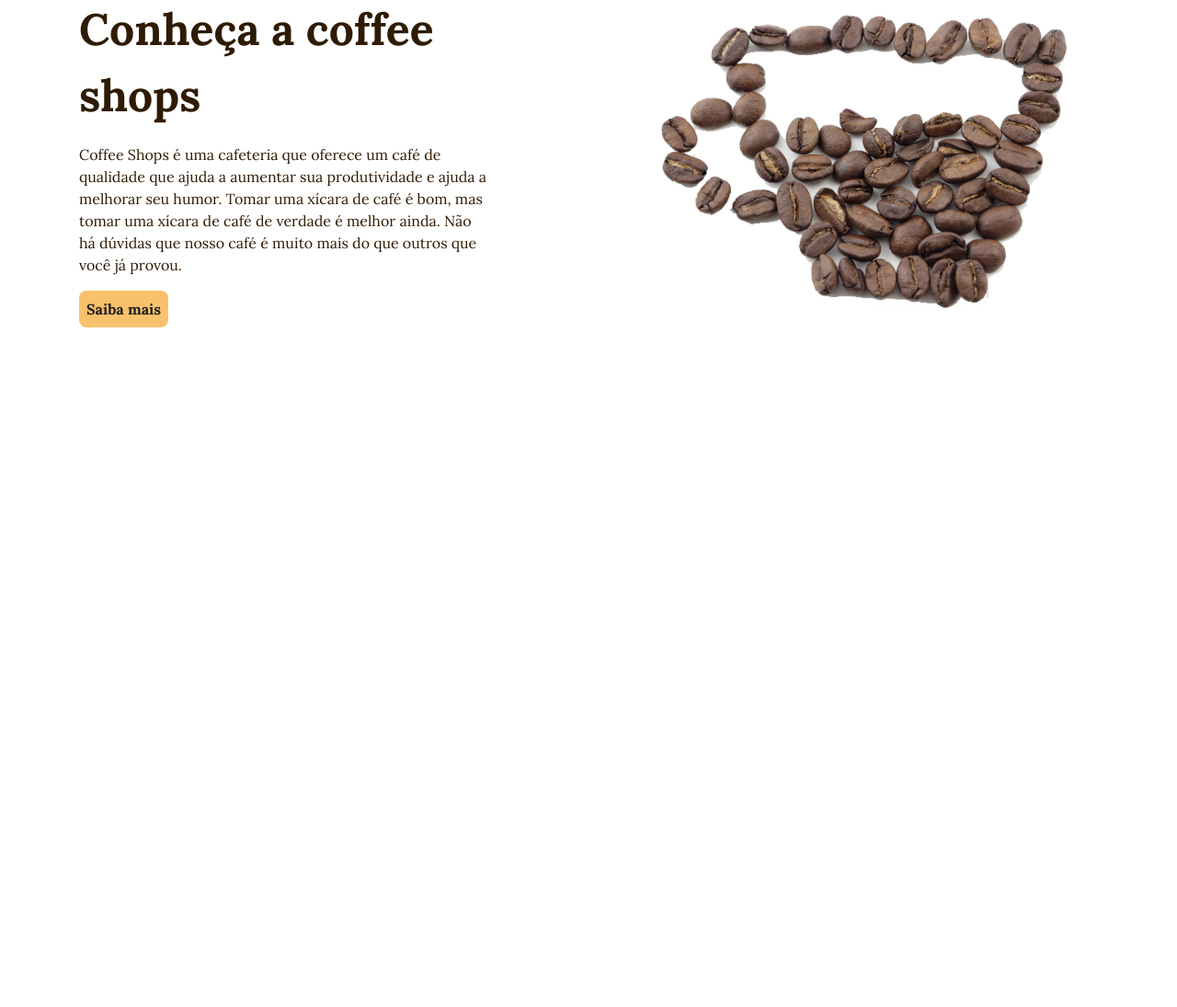
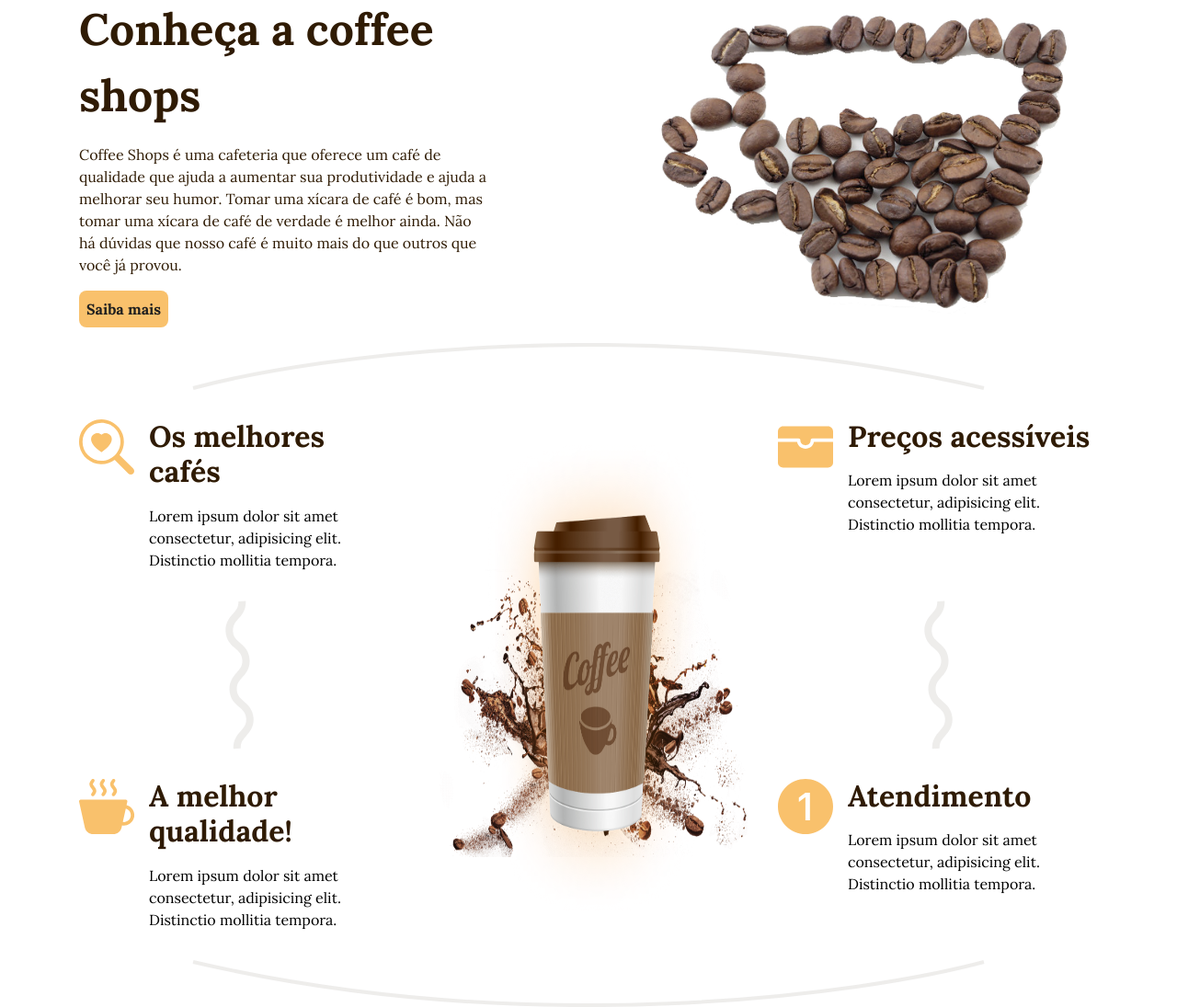
Before and after one commit to rodrilucas/coffeeshops, a plain HTML site: page index.html in a window 1280 px wide. Shown: the part 822-1917 px from the top of the page at 92% size. Before the commit the page ends 1195 px from the top, so only its background shows below. Drawn offline with Linux system fonts and the light colour scheme; a script that the page names is missing; a web font is replaced by a local one.

Commit message:
secao que descreve as qualidades da coffe shops, alterado a pasta das imagens

```diff
--- a/css/style.css
+++ b/css/style.css
@@ -71,7 +71,7 @@ button {
   display: flex;
   flex-direction: column;
   position: relative;
-  background-image: url("../img/icones/images/header_imagem.png");
+  background-image: url("../img/images/header_imagem.png");
   z-index: 0;
 }
 
@@ -276,7 +276,7 @@ button {
   color: var(--gray-100);
 }
 
-/* Seção 1 */
+/* Seção 1 descrevendo a coffee shops */
 
 .sobre-nos {
   display: flex;
@@ -323,3 +323,140 @@ button {
   width: 100%;
   height: 100%;
 }
+
+/* Seção 2 informações sobre os cafés */
+
+.meu-cafe__informacoes {
+  display: grid;
+  grid-template-areas:
+    "ponteum ponteum ponteum"
+    "lupa copo carteira"
+    "ondaum copo ondadois"
+    "cafe copo numero"
+    "pontedois pontedois pontedois";
+  grid-auto-columns: 1fr;
+  width: 100%;
+  padding: 0 var(--padding5735);
+  gap: 2rem;
+}
+
+/* Área dos grids */
+
+.meu-cafe__informacoes div:nth-child(1) {
+  grid-area: lupa;
+}
+
+.meu-cafe__informacoes div:nth-child(2) {
+  grid-area: carteira;
+}
+
+.meu-cafe__informacoes div:nth-child(3) {
+  grid-area: cafe;
+}
+
+.meu-cafe__informacoes div:nth-child(4) {
+  grid-area: numero;
+}
+
+.meu-cafe__copo {
+  grid-area: copo;
+}
+
+.meu-cafe__vetor-ponteum {
+  grid-area: ponteum;
+}
+
+.meu-cafe__vetor-pontedois {
+  grid-area: pontedois;
+}
+
+.meu-cafe__vetor-ondaum {
+  grid-area: ondaum;
+}
+
+.meu-cafe__vetor-ondadois {
+  grid-area: ondadois;
+}
+
+/*  */
+
+.meu-cafe__informacoes div {
+  display: flex;
+  gap: 1rem;
+}
+
+.meu-cafe__informacoes div h3 {
+  color: hsl(32, 83%, 10%);
+  font-weight: var(--font-w700);
+  font-size: 2rem;
+  line-height: 1.2;
+}
+
+.meu-cafe__vetor-ponteum,
+.meu-cafe__vetor-pontedois {
+  display: inline-flex;
+  height: 51px;
+  margin: 0 auto;
+}
+
+.meu-cafe__vetor-ponteum::before,
+.meu-cafe__vetor-pontedois::before {
+  content: "";
+  width: 862px;
+}
+
+.meu-cafe__vetor-ponteum::before {
+  background-image: url("../img/utils/arco1-secao2.svg");
+}
+
+.meu-cafe__vetor-pontedois::before {
+  background-image: url("../img/utils/arco2-secao2.svg");
+}
+
+.meu-cafe__vetor-ondaum,
+.meu-cafe__vetor-ondadois {
+  display: inline-flex;
+  justify-content: center;
+  height: 162px;
+}
+
+.meu-cafe__vetor-ondaum::before,
+.meu-cafe__vetor-ondadois::before {
+  content: "";
+  width: 31px;
+}
+
+.meu-cafe__vetor-ondaum::before {
+  background-image: url("../img/utils/corda1-secao2.svg");
+}
+
+.meu-cafe__vetor-ondadois::before {
+  background-image: url("../img/utils/corda2-secao2.svg");
+}
+
+.meu-cafe__informacoes div > span {
+  display: inline-flex;
+}
+
+.meu-cafe__informacoes div > span::before {
+  content: "";
+  width: 60px;
+  height: 60px;
+}
+
+.meu-cafe__informacoes-icone__lupa::before {
+  background-image: url("../img/icones/coracao.svg");
+}
+.meu-cafe__informacoes-icone__carteira::before {
+  background-image: url("../img/icones/carteira.svg");
+}
+.meu-cafe__informacoes-icone__cafe::before {
+  background-image: url("../img/icones/xicaracafe.svg");
+}
+.meu-cafe__informacoes-icone__numero::before {
+  background-image: url("../img/icones/numeroum.svg");
+}
+
+.meu-cafe__informacoes-cafe {
+  flex-direction: column;
+}
--- a/index.html
+++ b/index.html
@@ -76,8 +76,59 @@
         <button>Saiba mais</button>
       </article>
       <picture class="sobre-nos__xicara">
-        <img src="./img/icones/images/imagem-secao1.png" alt="Xicara de café" />
+        <img src="./img/images/imagem-secao1.png" alt="Xicara de café" />
       </picture>
+    </section>
+    <section class="meu-cafe">
+      <article class="meu-cafe__informacoes">
+        <div>
+          <span class="meu-cafe__informacoes-icone__lupa"></span>
+          <div class="meu-cafe__informacoes-cafe">
+            <h3>Os melhores cafés</h3>
+            <p>
+              Lorem ipsum dolor sit amet consectetur, adipisicing elit.
+              Distinctio mollitia tempora.
+            </p>
+          </div>
+        </div>
+        <div>
+          <span class="meu-cafe__informacoes-icone__carteira"></span>
+          <div class="meu-cafe__informacoes-cafe">
+            <h3>Preços acessíveis</h3>
+            <p>
+              Lorem ipsum dolor sit amet consectetur, adipisicing elit.
+              Distinctio mollitia tempora.
+            </p>
+          </div>
+        </div>
+        <div>
+          <span class="meu-cafe__informacoes-icone__cafe"></span>
+          <div class="meu-cafe__informacoes-cafe">
+            <h3>A melhor qualidade!</h3>
+            <p>
+              Lorem ipsum dolor sit amet consectetur, adipisicing elit.
+              Distinctio mollitia tempora.
+            </p>
+          </div>
+        </div>
+        <div>
+          <span class="meu-cafe__informacoes-icone__numero"></span>
+          <div class="meu-cafe__informacoes-cafe">
+            <h3>Atendimento</h3>
+            <p>
+              Lorem ipsum dolor sit amet consectetur, adipisicing elit.
+              Distinctio mollitia tempora.
+            </p>
+          </div>
+        </div>
+        <div class="meu-cafe__copo">
+          <img src="./img/images/copodecafe-secao2.png" alt="" />
+        </div>
+        <div class="meu-cafe__vetor-ponteum"></div>
+        <div class="meu-cafe__vetor-pontedois"></div>
+        <div class="meu-cafe__vetor-ondaum"></div>
+        <div class="meu-cafe__vetor-ondadois"></div>
+      </article>
     </section>
   </main>
 </html>
```
Also changed, not shown: img/icones/carteira.svg (added), img/icones/coracao.svg (added), img/icones/numeroum.svg (added), img/icones/xicaracafe.svg (added), img/images/copodecafe-secao2.png (added), img/images/imagem-secao1.png (renamed from img/icones/images/imagem-secao1.png), img/utils/arco1-secao2.svg (added), img/utils/arco2-secao2.svg (added), img/utils/corda1-secao2.svg (added), img/utils/corda2-secao2.svg (added), 2 other files.
